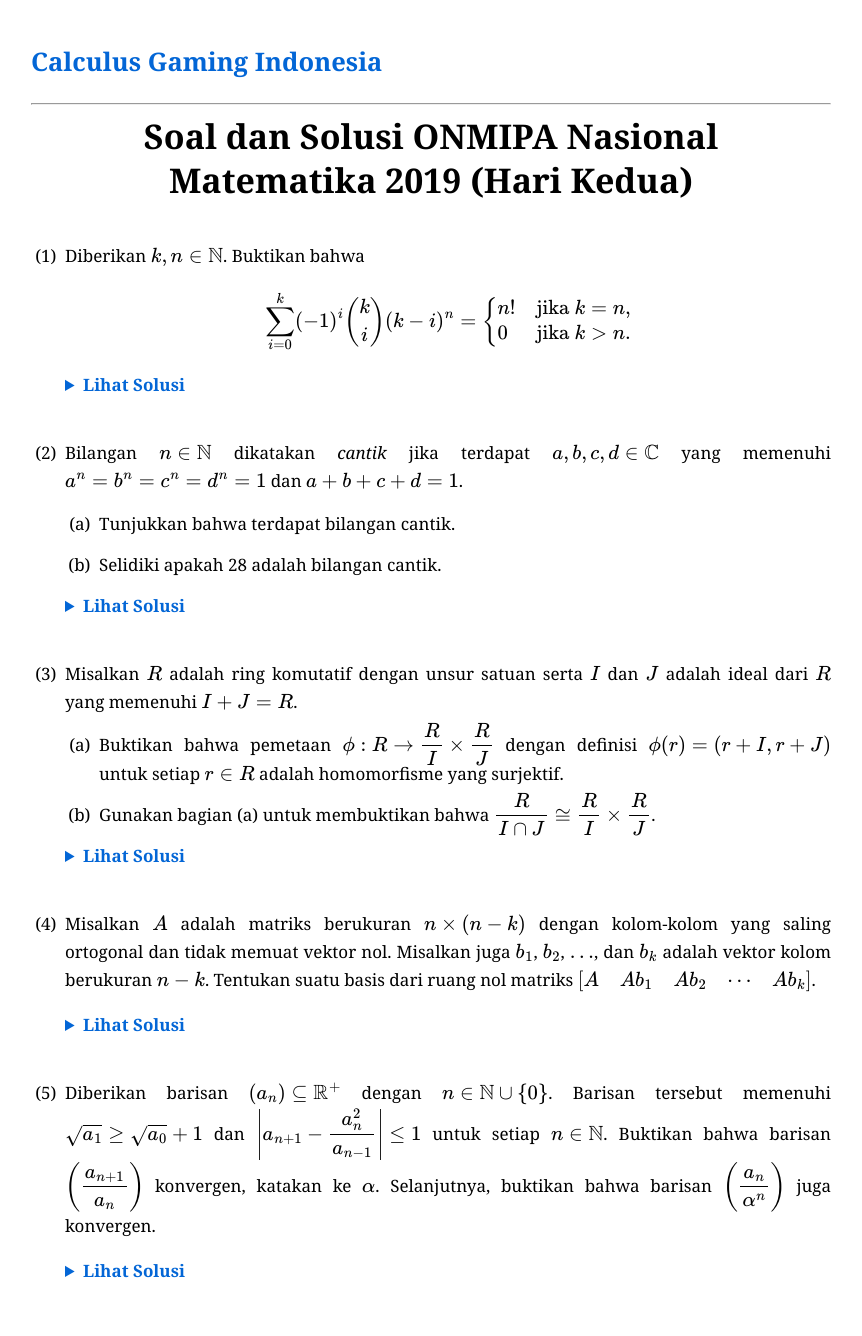
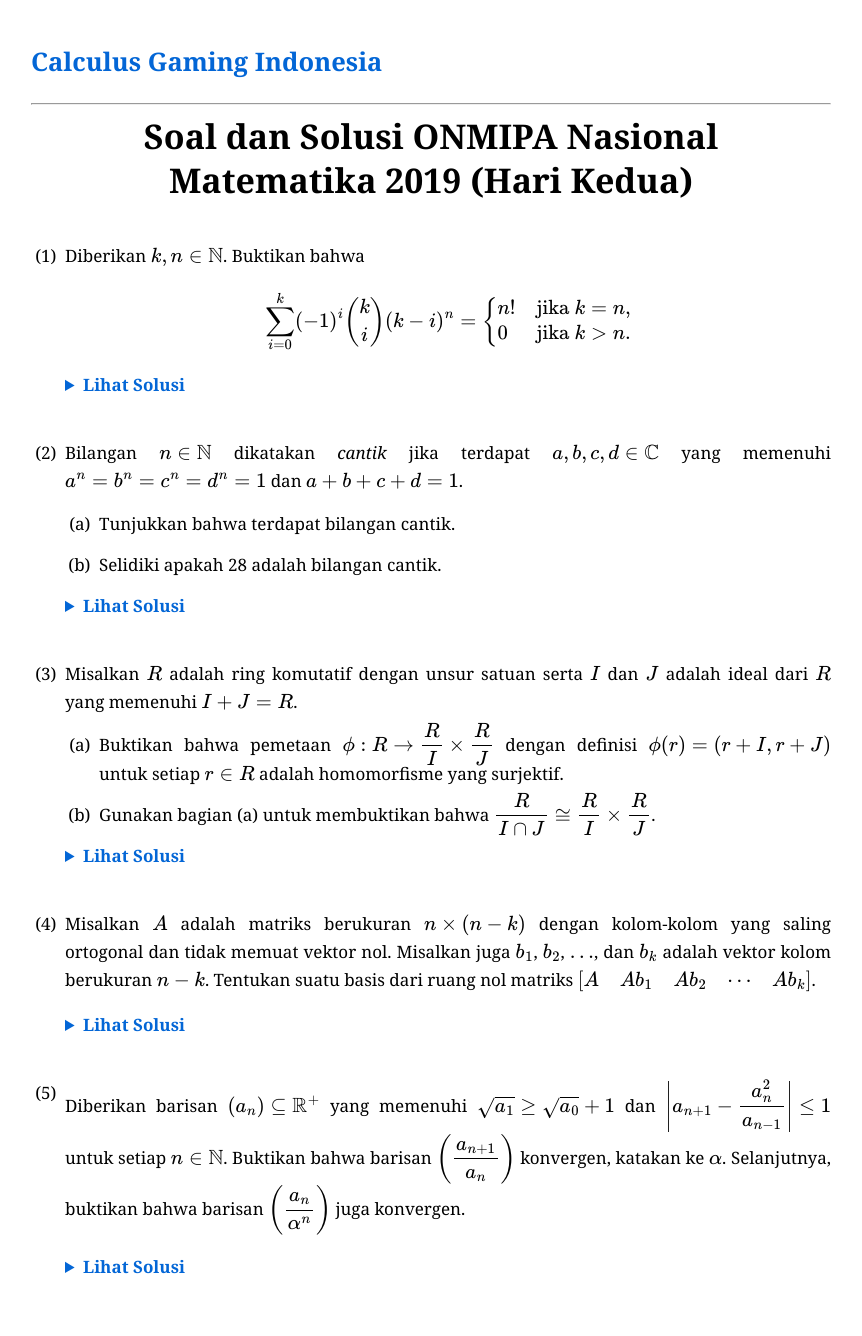
Before and after one commit to calculusgamingindonesia/calculusgamingindonesia.github.io, a Jekyll site: the page built from _posts/2026-07-01-onmipa-nas-mat-19-2.md, in a window 1280 px wide. Shown: the whole page, without its empty margins (209-1071 px from the left). Built offline with Jekyll 4.4.1, drawn with Linux system fonts in a browser that asks for light colours; some web fonts are replaced.

Commit message:
Update 2026-07-01-onmipa-nas-mat-19-2.md

```diff
--- a/_posts/2026-07-01-onmipa-nas-mat-19-2.md
+++ b/_posts/2026-07-01-onmipa-nas-mat-19-2.md
@@ -63,7 +63,7 @@
    </div>
    </details>
 
-5. Diberikan barisan $(a_n)\subseteq\mathbb{R}^+$ dengan $n\in\mathbb{N}\cup\set{0}$. Barisan tersebut memenuhi $\sqrt{a_1}\geq\sqrt{a_0}+1$ dan $\Bigg\vert a_{n+1}-\dfrac{a_n^2}{a_{n-1}}\Bigg\vert\leq1$ untuk setiap $n\in\mathbb{N}$. Buktikan bahwa barisan $\bigg(\dfrac{a_{n+1}}{a_n}\bigg)$ konvergen, katakan ke $\alpha$. Selanjutnya, buktikan bahwa barisan $\bigg(\dfrac{a_n}{\alpha^n}\bigg)$ juga konvergen.
+5. Diberikan barisan $(a_n)\subseteq\mathbb{R}^+$ yang memenuhi $\sqrt{a_1}\geq\sqrt{a_0}+1$ dan $\Bigg\vert a_{n+1}-\dfrac{a_n^2}{a_{n-1}}\Bigg\vert\leq1$ untuk setiap $n\in\mathbb{N}$. Buktikan bahwa barisan $\bigg(\dfrac{a_{n+1}}{a_n}\bigg)$ konvergen, katakan ke $\alpha$. Selanjutnya, buktikan bahwa barisan $\bigg(\dfrac{a_n}{\alpha^n}\bigg)$ juga konvergen.
 
    <details>
    <summary>Lihat Solusi</summary>
```
